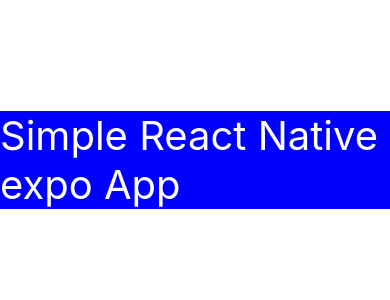
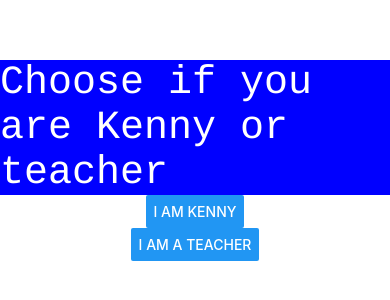
Before and after one commit to studentocsbMatvei/KennyAppOCSB2024, a React Native app in the folder DeliveryApp/: screen / in a window 390 px wide. Shown: the part 262-562 px from the top of the page. Built offline with nearby package versions, Linux system fonts and the light colour scheme.

Commit message:
adding basic buttons

```diff
--- a/DeliveryApp/App.js
+++ b/DeliveryApp/App.js
@@ -1,10 +1,12 @@
 import { StatusBar } from 'expo-status-bar';
-import { StyleSheet, Text, View } from 'react-native';
+import { StyleSheet, Text, View, Button } from 'react-native';
 
 export default function App() {
   return (
     <View style={styles.container}>
-      <Text style={styles.textBackground}>Simple React Native expo App</Text>
+      <Text style={styles.textBackground}>Choose if you are Kenny or teacher</Text>
+      <Button title="I am Kenny"/>
+      <Button title="I am a teacher"/>
       <StatusBar style="auto" />
     </View>
   );
@@ -21,5 +23,6 @@
     fontSize: 40,
     backgroundColor: 'blue',
     color: 'white',
+    fontFamily: 'courier',
   },
 });
--- a/DeliveryApp/package.json
+++ b/DeliveryApp/package.json
@@ -9,13 +9,13 @@
     "web": "expo start --web"
   },
   "dependencies": {
+    "@expo/metro-runtime": "~3.1.3",
     "expo": "~50.0.7",
     "expo-status-bar": "~1.11.1",
     "react": "18.2.0",
+    "react-dom": "18.2.0",
     "react-native": "0.73.4",
-    "react-native-web": "~0.19.6",
-    "react-dom": "18.2.0",
-    "@expo/metro-runtime": "~3.1.3"
+    "react-native-web": "~0.19.6"
   },
   "devDependencies": {
     "@babel/core": "^7.20.0"
```
